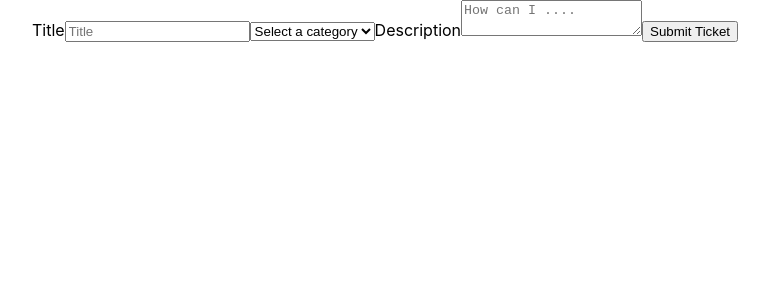
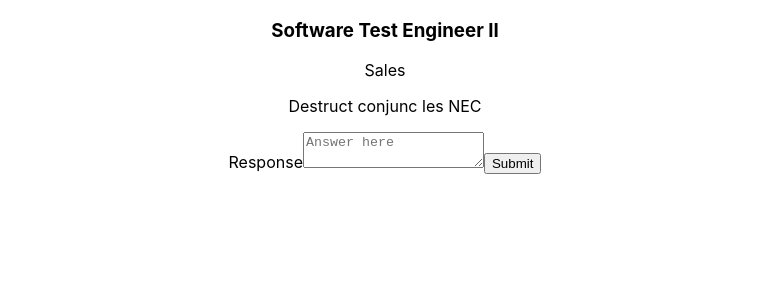
Before and after one commit to mjherich/Lambda-School-Coursework, a React (Create React App) app in the folder devdesk/: page / in a window 1280 px wide. Shown: the top 300 px of the page, without its empty margins (255-1024 px from the left). Built offline with nearby package versions, Linux system fonts and the light colour scheme.

Commit message:
completed answer ticket form prototype

```diff
--- a/devdesk/src/App.js
+++ b/devdesk/src/App.js
@@ -1,12 +1,12 @@
 import React from 'react';
 import './App.css';
 
-import AddTicket from './components/Student/AddTicket';
+import AnswerTicket from './components/Helper/AnswerTicket';
 
 function App() {
   return (
     <div className="App">
-      <AddTicket />
+      <AnswerTicket />
     </div>
   );
 }
--- a/devdesk/src/components/Helper/AnswerTicket.js
+++ b/devdesk/src/components/Helper/AnswerTicket.js
@@ -0,0 +1,32 @@
+import React, { useState } from 'react'
+
+import ticketArray from '../../MockData'
+
+const AnswerTicket = () => {
+    const [answer, setAnswer] = useState('');
+
+    const ticket = ticketArray[0];
+
+    const handleSubmit = (e) => {
+        e.preventDefault();
+        //axiosWithAuth put request here- change answer, helper id, and closed properties
+        setAnswer('');
+        //redirect to dashboard or individual ticket route to see updated ticket
+    }
+    return (
+        <div>
+            <div>
+                <h3>{ticket.title}</h3>
+                <p>{ticket.category}</p>
+                <p>{ticket.description}</p>
+            </div>
+            <form onSubmit={handleSubmit}>
+                <label>Response</label>
+                <textarea value={answer} onChange={(e) => setAnswer(e.target.value)} placeholder='Answer here' />
+                <button type='submit'>Submit</button>
+            </form>
+        </div>
+    )
+}
+
+export default AnswerTicket;
--- a/devdesk/src/components/Student/AddTicket.js
+++ b/devdesk/src/components/Student/AddTicket.js
@@ -32,6 +32,7 @@ const AddTicket = () => {
             <form onSubmit={handleSubmit}>
                 <label>Title</label>
                 <input type='text' name='title' placeholder='Title' value={ticket.title} onChange={handleChange} />
+                <label>Category</label>
                 <select name='category' onChange={handleChange} value={ticket.category}>
                     <option>Select a category</option>
                     <option value="html">HTML</option>
```
